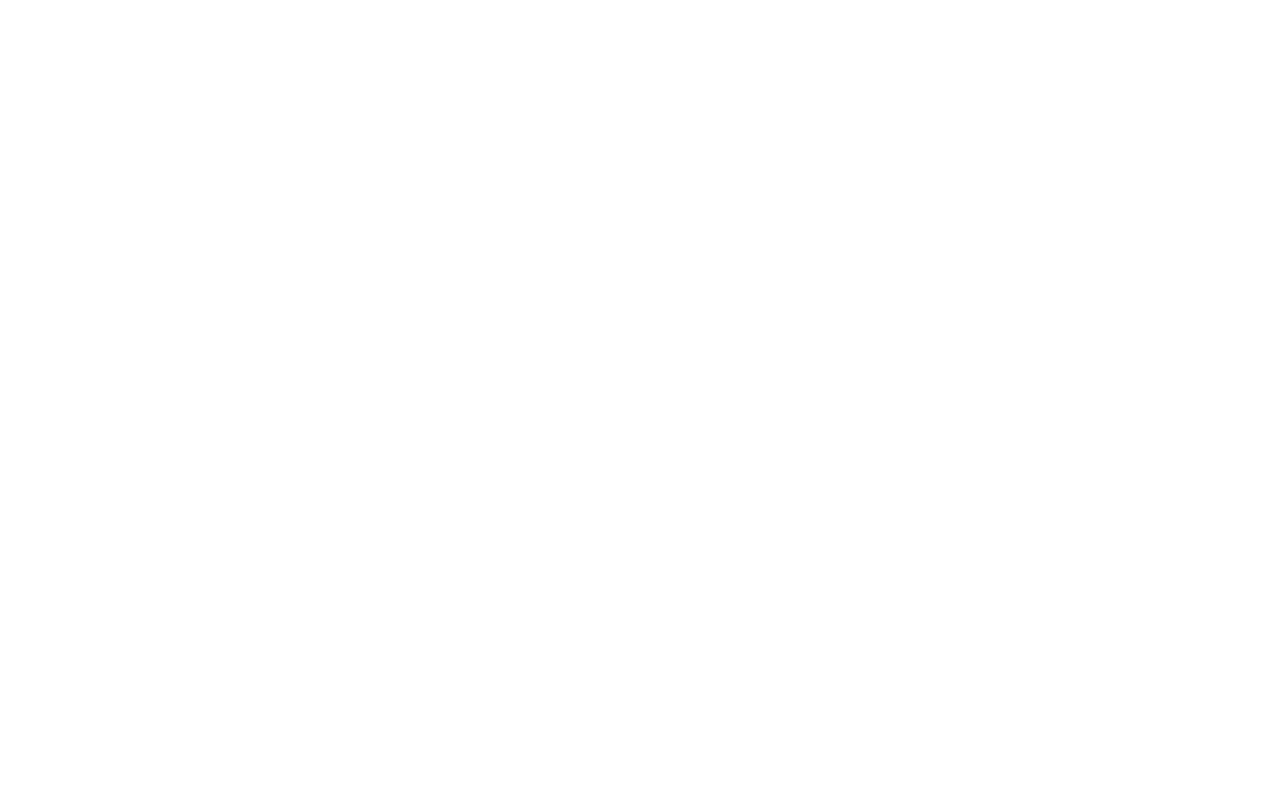
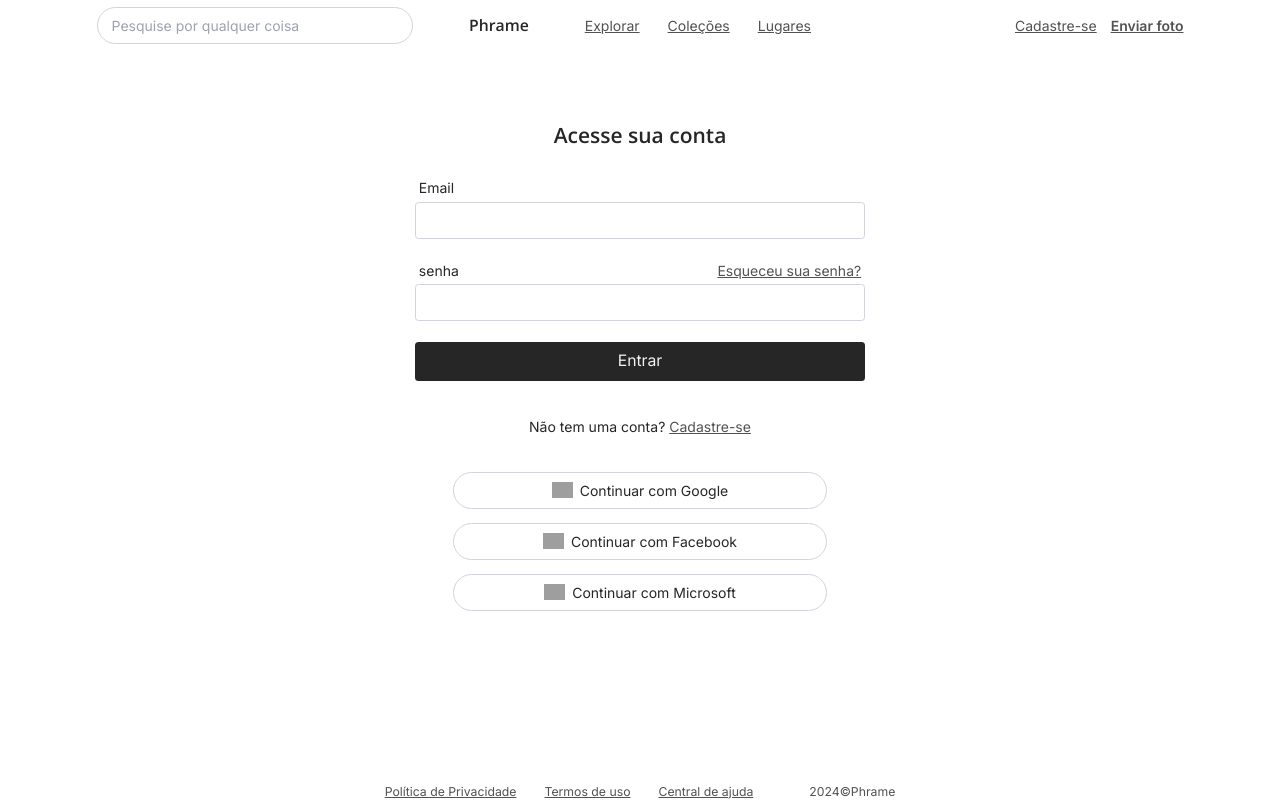
Before and after one commit to Fe-lipe-Alves/phame-frontend, a Vue app: page /pt-br/login in a window 1280 px wide. Before the commit this address had no page. Built offline with nearby package versions, Linux system fonts and the light colour scheme; grey boxes are pictures that could not be loaded.

Commit message:
Criando estrutura para traduções

```diff
--- a/src/components/authentication/login/FormLogin.vue
+++ b/src/components/authentication/login/FormLogin.vue
@@ -9,6 +9,7 @@
 import { reactive } from 'vue'
 import router from '@/router'
 import _ from 'lodash'
+import { __ } from '@/support/helpers'
 
 const form = reactive({
   email: '',
@@ -32,7 +33,8 @@
       router.push({ name: 'home' })
     })
     .catch((e) => {
-      const message = _.get(e, 'response.data.errors.email[0]') || 'Ocorreu um erro. Tente novamente.'
+      const message =
+        _.get(e, 'response.data.errors.email[0]') || __('An error has occurred. Try again.')
       showError(message)
     })
 }
@@ -41,7 +43,7 @@
 <template>
   <main class="w-full lg:w-5/12 bg-white p-8 lg:p-12 lg:rounded-2xl">
     <div class="my-8 text-center">
-      <TitlePage>Acesse sua conta</TitlePage>
+      <TitlePage>{{ __('Access your account') }}</TitlePage>
     </div>
 
     <div
@@ -53,26 +55,28 @@
 
     <form class="flex flex-col gap-6" @submit.prevent="login">
       <div class="flex flex-col gap-1">
-        <LabelBase for="email">Email</LabelBase>
+        <LabelBase for="email">{{ __('Email') }}</LabelBase>
         <InputBase type="email" id="email" v-model="form.email" />
       </div>
 
       <div class="flex flex-col gap-1">
         <div class="flex justify-between items-baseline">
-          <LabelBase for="password">Senha</LabelBase>
-          <LinkBase :to="{ name: 'forgot-password' }" class="mr-1">Esqueceu sua senha?</LinkBase>
+          <LabelBase for="password">{{ __('Password') }}</LabelBase>
+          <LinkBase :to="{ name: 'forgot-password' }" class="mr-1">{{
+            __('Forgot your password?')
+          }}</LinkBase>
         </div>
         <InputBase type="password" id="password" v-model="form.password" />
       </div>
 
       <div>
-        <ButtonPrimary>Entrar</ButtonPrimary>
+        <ButtonPrimary>{{ __('Login') }}</ButtonPrimary>
       </div>
     </form>
 
     <div class="p-2 text-center my-8">
-      Não tem uma conta
-      <LinkBase :to="{ name: 'register' }" class="">Cadastre-se</LinkBase>
+      {{ __("Don't have an account?") }}
+      <LinkBase :to="{ name: 'register' }" class="">{{ __('Register') }}</LinkBase>
     </div>
 
     <SocialLogin />
--- a/src/router/index.ts
+++ b/src/router/index.ts
@@ -1,17 +1,36 @@
 import { createRouter, createWebHistory } from 'vue-router'
 import HomeView from '../views/HomeView.vue'
 import { authentication } from '@/router/authentication'
+import { Lang, type TLangs } from '@/support/lang/lang'
+import { setLang } from '@/support/helpers'
 
 const router = createRouter({
   history: createWebHistory(import.meta.env.BASE_URL),
   routes: [
     {
       path: '/',
-      name: 'home',
-      component: HomeView
+      name: 'initial',
+      redirect: (to) => {
+        const lang = to.params?.lang ?? Lang.default as any
+        return { name: 'home', params: { lang: lang } }
+      }
     },
+    {
+      path: '/:lang',
+      beforeEnter: (to) => {
+        const lang = (to.params?.lang ?? Lang.default) as keyof TLangs
+        setLang(lang)
+      },
+      children: [
+        {
+          path: '',
+          name: 'home',
+          component: HomeView
+        },
 
-    ...authentication
+        ...authentication
+      ]
+    }
   ]
 })
 
--- a/src/support/helpers.ts
+++ b/src/support/helpers.ts
@@ -0,0 +1,16 @@
+import { Lang, type TLangs } from '@/support/lang/lang'
+import type { Dictionary } from '@/support/lang/dictionaries/dictionary'
+
+const _lang = new Lang()
+
+export function setLang(lang: keyof TLangs) {
+  _lang.setLang(lang)
+}
+
+/**
+ * Aplica o texto convertida a partir do dicionário ativo.
+ * @param word
+ */
+export function __(word: keyof Dictionary) {
+  return _lang.translate(word)
+}
--- /dev/null
+++ b/src/support/lang/dictionaries/dictionary.ts
@@ -0,0 +1,12 @@
+export interface Dictionary {
+  'Access your account': string
+  'An error has occurred. Try again.': string
+  'Don\'t have an account?': string
+  Email: string
+  'Forgot your password?': string
+  Login: string
+  Name: string
+  Password: string
+  Register: string
+  Username: string
+}
--- /dev/null
+++ b/src/support/lang/dictionaries/en.ts
@@ -0,0 +1,14 @@
+import type { Dictionary } from '@/support/lang/dictionaries/dictionary'
+
+export const en: Dictionary = {
+  'Access your account': 'Access your account',
+  'An error has occurred. Try again.': 'An error has occurred. Try again.',
+  'Don\'t have an account?': 'Don\'t have an account?',
+  'Email': 'Email',
+  'Forgot your password?': 'Forgot your password?',
+  'Login': 'Login',
+  'Name': 'Name',
+  'Password': 'Password',
+  'Register': 'Register',
+  'Username': 'Username',
+}
--- /dev/null
+++ b/src/support/lang/dictionaries/es.ts
@@ -0,0 +1,14 @@
+import type { Dictionary } from '@/support/lang/dictionaries/dictionary'
+
+export const es: Dictionary = {
+  'Access your account': 'Acceder a tu cuenta',
+  'An error has occurred. Try again.': 'Ocurrio un error. Inténtalo de nuevo.',
+  'Don\'t have an account?': '¿No tienes una cuenta?',
+  'Email': 'Correo electrónico',
+  'Forgot your password?': '¿Olvidaste tu contraseña?',
+  'Login': 'Iniciar sesión',
+  'Name': 'nombre',
+  'Password': 'contraseña',
+  'Register': 'Registro',
+  'Username': 'nombre de usuario',
+}
--- /dev/null
+++ b/src/support/lang/dictionaries/pt-br.ts
@@ -0,0 +1,14 @@
+import type { Dictionary } from '@/support/lang/dictionaries/dictionary'
+
+export const ptBr: Dictionary = {
+  'Access your account': 'Acesse sua conta',
+  'An error has occurred. Try again.': 'Ocorreu um erro. Tente novamente.',
+  'Don\'t have an account?': 'Não tem uma conta?',
+  'Email': 'Email',
+  'Forgot your password?': 'Esqueceu sua senha?',
+  'Login': 'Entrar',
+  'Name': 'nome',
+  'Password': 'senha',
+  'Register': 'Cadastre-se',
+  'Username': 'nome de usuário',
+}
--- /dev/null
+++ b/src/support/lang/lang.ts
@@ -0,0 +1,32 @@
+import type { Dictionary } from '@/support/lang/dictionaries/dictionary'
+import { ptBr } from '@/support/lang/dictionaries/pt-br'
+import { es } from '@/support/lang/dictionaries/es'
+import { en } from '@/support/lang/dictionaries/en'
+
+export type TLangs = {
+  'pt-br': Dictionary,
+  es: Dictionary,
+  en: Dictionary,
+}
+
+export class Lang {
+  using: Dictionary
+  langs: TLangs = {
+    'pt-br': ptBr,
+    'es': es,
+    'en': en
+  }
+  static default: (string & keyof TLangs) = 'pt-br'
+
+  constructor() {
+    this.using = this.langs[Lang.default]
+  }
+
+  setLang(lang: keyof TLangs) {
+    this.using = this.langs[lang]
+  }
+
+  translate(word: keyof Dictionary) {
+    return this.using[word]
+  }
+}
--- a/src/views/HomeView.vue
+++ b/src/views/HomeView.vue
@@ -1,8 +1,18 @@
 <script setup lang="ts">
 import LinkBase from '@/components/base/LinkBase.vue'
+import { __ } from '@/support/helpers'
 </script>
 
 <template>
+  <div>
+    <div>
+      <LinkBase :to="{ name: 'login' }">Login</LinkBase>
+    </div>
 
-  <LinkBase :to="{name: 'login'}">Login</LinkBase>
+    <div>
+      {{ __('Username') }}
+    </div>
+
+    <div></div>
+  </div>
 </template>
```
Also changed, not shown: src/router/authentication.ts (+5 -5 lines).
